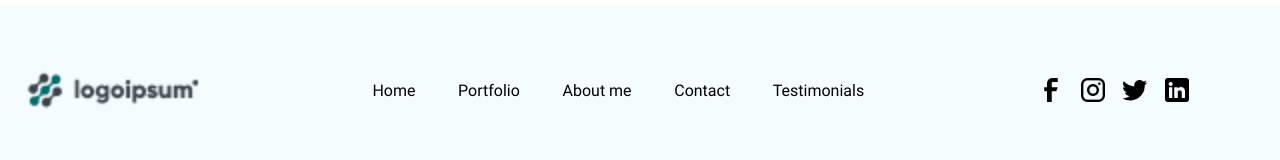
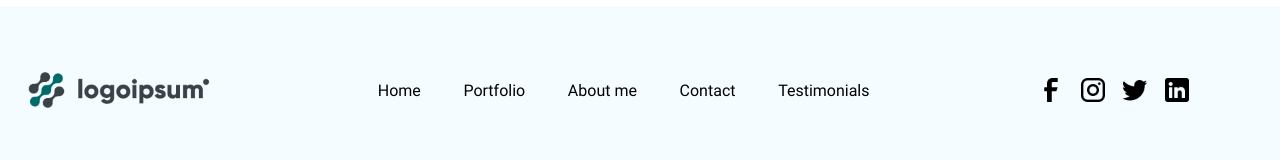
Before and after one commit to MagdalenaKnezevic/MagdalenaKnezevic.github.io, a plain HTML site: page index.html in a window 1280 px wide. Shown: the part 5562-5722 px from the top of the page. Drawn offline with Linux system fonts and the light colour scheme; files whose address does not match are found by name.

Commit message:
Update index.html

```diff
--- a/index.html
+++ b/index.html
@@ -336,7 +336,7 @@
 <!--Footer-->
 <div class="footer">
     <div class="content">
-        <img class="frame-icon" alt="Logo icone" src="Album/Navbar/Logo-2.png" loading="lazy"/>
+        <img class="frame-icon" alt="Logo icone" src="Photos/Logo.png" loading="lazy"/>
         <div class="links" role="navigation" aria-label="Main navigation">
             <a href="#home" class="home" aria-label="Home page" role="link">Home</a>
             <a href="#portfolio" class="porfolio" aria-label="Portfolio" role="link">Portfolio</a>
```
